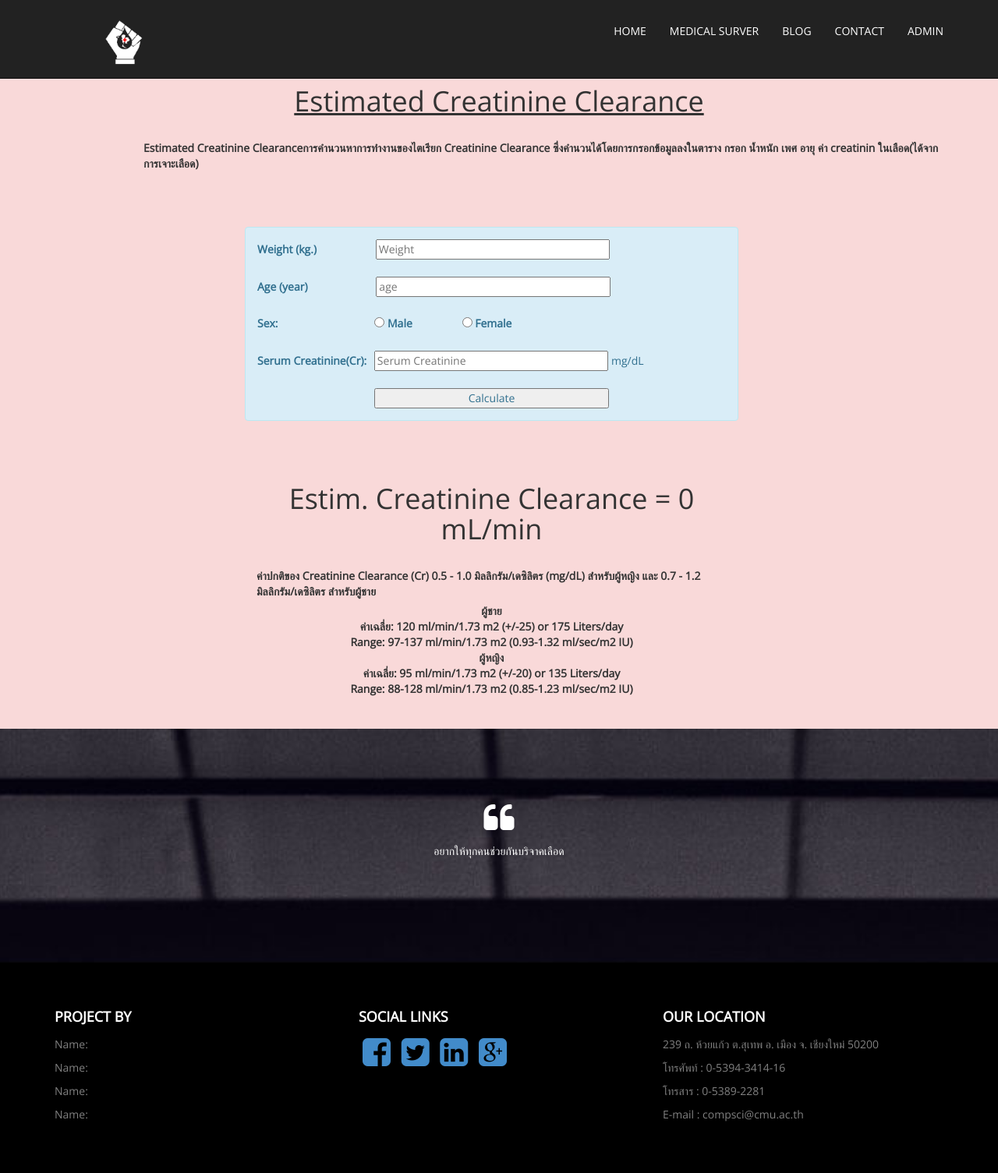
After one commit to siriphat0homnan/projectDB, a PHP site: page /projectDB/ECC.php in a window 1280 px wide. The commit adds this page. Shown: the whole page at 78% size. Run offline with PHP 8.4, Linux system fonts and the light colour scheme.

Commit message:
add ECC.php

```diff
--- /dev/null
+++ b/projectDB/ECC.php
@@ -0,0 +1,115 @@
+<!DOCTYPE html>
+<html xmlns="http://www.w3.org/1999/xhtml">
+<head>
+    <meta charset="utf-8" />
+    <meta name="viewport" content="width=device-width, initial-scale=1, maximum-scale=1" />
+    <meta name="description" content="" />
+    <meta name="author" content="" />
+    <!--[if IE]>
+        <meta http-equiv="X-UA-Compatible" content="IE=edge,chrome=1">
+        <![endif]-->
+        <title>Blood</title>
+        <!-- BOOTSTRAP CORE STYLE CSS -->
+        <link href="assets/css/bootstrap.css" rel="stylesheet" />
+        <!-- FONTAWESOME STYLE CSS -->
+        <link href="assets/css/font-awesome.min.css" rel="stylesheet" />
+        <!-- CUSTOM STYLE CSS -->
+        <link href="assets/css/style.css" rel="stylesheet" />
+        <!-- GOOGLE FONT -->
+        <link href='http://fonts.googleapis.com/css?family=Open+Sans' rel='stylesheet' type='text/css' />
+
+    </head>
+    <body >
+    <?php
+        if (isset($_GET['submit'])) {
+            $weight = htmlentities($_GET['weight']);
+            $age = htmlentities($_GET['age']);
+            $sex = htmlentities($_GET['question-one']);
+            $SC = htmlentities($_GET['SC']);
+
+            if ($sex == 'male') {
+                $result = ((140 - $age) * $weight) / (72 * $SC);
+            }else{
+                $result = (((140 - $age) * $weight) / (72 * $SC)) * 0.85;
+            }
+
+
+        }
+    ?>
+
+        <?php include "header.php" ?>
+        <!--/.NAVBAR END-->
+
+        <section id="intro">
+
+            <div class="container">
+            <br><br>
+                <h1><u><center>Estimated Creatinine Clearance </center></u></h1><br>
+                <label  style=" margin-left: 10%">Estimated Creatinine Clearanceการคำนวนหาการทำงานของไตเรียก Creatinine Clearance ซึ่งคำนวนได้โดยการกรอกข้อมูลลงในตาราง กรอก น้ำหนัก เพศ อายุ ค่า creatinin ในเลือด(ได้จากการเจาะเลือด)</label>
+                <div class="col text-center navbar col-md-7 col-sm-7 " style="margin-left: 20%">
+                   <p>
+
+                    <div class="col-md-12">
+
+                        <div class="row text-left pad-row">
+                            <div class="alert alert-info">
+                                    <form action="" method="get">
+
+                                    <label for="weight">Weight (kg.)</label>
+                                    <input type="text"  id="weight" name="weight" placeholder="Weight" style="width: 50%; margin-left: 12%" data-validation="weight"> <br><br>
+
+                                    <label for="age">Age (year)</label>
+                                    <input type="text"  id="age" name="age" placeholder="age" style="width: 50%; margin-left: 14%" data-validation="age"> <br><br>
+
+                                    <label for="sex" >Sex:</label>
+                                    <label style="margin-left: 20%;"><input type="radio" name="question-one" value="male"> Male</label>
+                                    <label style="margin-left: 10%;"><input type="radio" name="question-one" value="female"> Female</label><br><br>
+
+                                    <label for="SC">Serum Creatinine(Cr):</label>
+                                    <input type="SC"  id="SC" name="SC" placeholder="Serum Creatinine" style="width: 50%; margin-left: 1%" data-validation="SC"> mg/dL<br><br>
+
+
+
+                                    <input type="submit" name="submit" value="Calculate" style="width: 50%; margin-left: 25%">
+                                    </form>
+                                </div>
+                            </div>
+
+                            <h1 >
+                            <?php
+                            echo "Estim. Creatinine Clearance = ";
+                                if( isset($result) ){
+                                    $result = sprintf('%0.2f', $result);
+                                    echo ($result);
+                                }else {
+                                    echo (0);
+                                }
+                                echo "  mL/min"
+                            ?>
+                            </h1>
+                            <br>
+                            <label  class="text-left">ค่าปกติของ Creatinine Clearance (Cr) 0.5 - 1.0 มิลลิกรัม/เดซิลิตร (mg/dL) สำหรับผู้หญิง และ 0.7 - 1.2 มิลลิกรัม/เดซิลิตร สำหรับผู้ชาย<br></label>
+                             <label  class="text-center">
+                                    ผู้ชาย<br>
+                                    ค่าเฉลี่ย: 120 ml/min/1.73 m2 (+/-25) or 175 Liters/day<br>
+                                    Range: 97-137 ml/min/1.73 m2 (0.93-1.32 ml/sec/m2 IU)<br>
+                                    ผู้หญิง<br>
+                                    ค่าเฉลี่ย: 95 ml/min/1.73 m2 (+/-20) or 135 Liters/day<br>
+                                    Range: 88-128 ml/min/1.73 m2 (0.85-1.23 ml/sec/m2 IU)<br>
+                              </label>
+                    </div>
+                </div>
+            </div>
+        </section>
+
+    <?php include "footer.php" ?>
+<!--/.FOOTER END-->
+<!-- JAVASCRIPT FILES PLACED AT THE BOTTOM TO REDUCE THE LOADING TIME  -->
+<!-- CORE JQUERY  -->
+<script src="assets/plugins/jquery-1.10.2.js"></script>
+<!-- BOOTSTRAP SCRIPTS  -->
+<script src="assets/plugins/bootstrap.js"></script>
+<!-- CUSTOM SCRIPTS  -->
+<script src="assets/js/custom.js"></script>
+</body>
+</html>
--- a/projectDB/bmi.php
+++ b/projectDB/bmi.php
@@ -37,6 +37,7 @@
             <div class="container">
             <br><br>
                 <h1><u><center>การหาค่าดัชนีมวลกาย (Body Mass Index : BMI) </center></u></h1>
+
                 <div class="col text-center navbar col-md-7 col-sm-7 " style="margin-left: 20%">
                    <p>
 
@@ -53,13 +54,13 @@
                                     <label for="height">height (cm.)</label>
                                     <input type="text"  id="height" name="height" placeholder="Height" style="width: 50%;" data-validation="height"> <br><br>
 
-                                    <input type="submit" name="submit" value="คำนวณ">
+                                    <input type="submit" name="submit" value="Calculate">
                                     </form>
                                 </div>
                             </div>
                             <h1>
                             <?php if( isset($result) ){
-                                    echo ($result);
+                                    echo (sprintf('%0.2f', $result));
                                 }else {
                                     echo (0);
                                     }  ?>
```
Also changed, not shown: projectDB/MS.php (+5 -5 lines), projectDB/bmr.php (+4 -4 lines).
